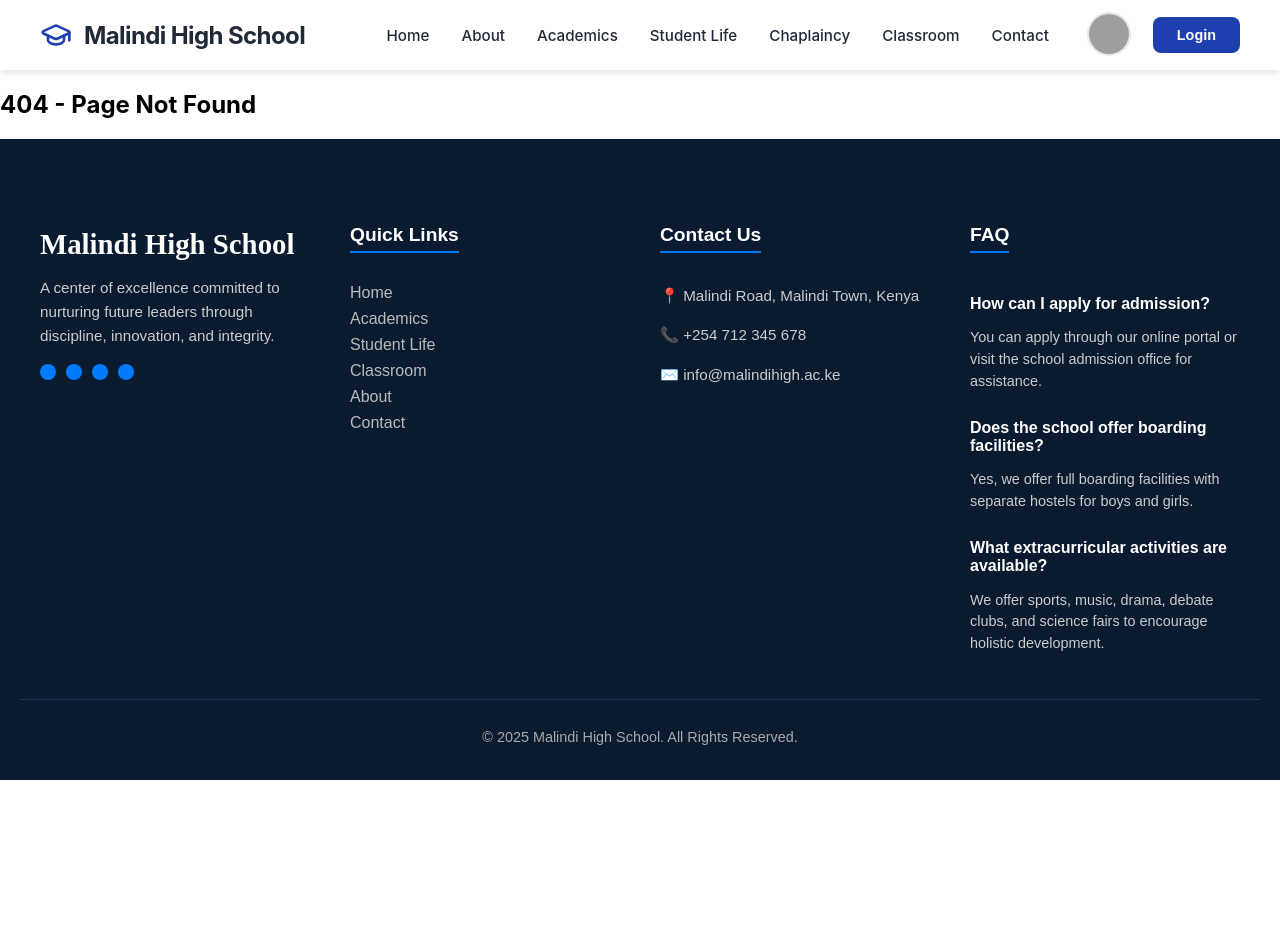
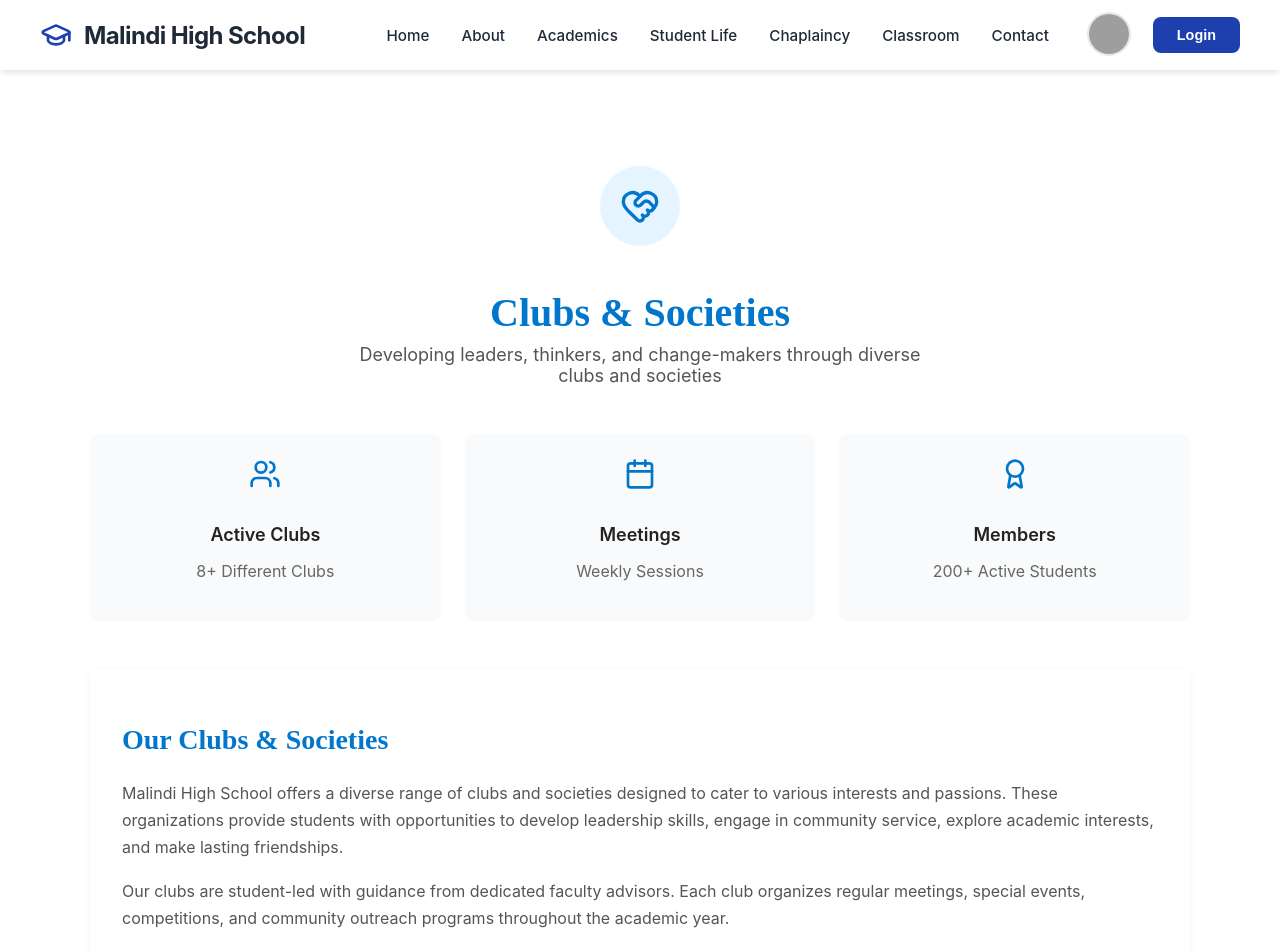
Before and after one commit to samuel456davious/Malindi-high, a React (Create React App) app: page /activities/clubs in a window 1280 px wide. Shown: the top 952 px of the page. Before the commit the page ends 800 px from the top, so only its background shows below. Built offline with nearby package versions, Linux system fonts and the light colour scheme; grey boxes are pictures that could not be loaded.

Commit message:
yhiukyghgh

```diff
--- a/src/App.js
+++ b/src/App.js
@@ -28,6 +28,7 @@ import Football from "./coponents/Activities/Football";
 import Basketball from "./coponents/Activities/Basketball";
 import Rugby from "./coponents/Activities/Rugby";
 import Hockey from "./coponents/Activities/Hockey";
+import Clubs from "./coponents/Activities/Clubs";
 // import StudentLogin from "./coponents/Student/StudentLogin";
 const App = () => {
   return (
@@ -37,6 +38,7 @@ const App = () => {
         <Routes>
           <Route path="/" element={<Home/>} />
           <Route path="/activities/football" element={<Football/>} />
+          <Route path="/activities/clubs" element={<Clubs/>} />
           <Route path="/activities/hockey" element={<Hockey/>} />
           <Route path="/activities/rugby" element={<Rugby/>} />
           <Route path="/activities/basketball" element={<Basketball/>} />
--- /dev/null
+++ b/src/coponents/Activities/Clubs.css
@@ -0,0 +1,180 @@
+.clubs-page {
+  min-height: 100vh;
+  font-family: 'Inter', sans-serif;
+  background: #fff;
+  color: #222;
+}
+
+.clubs-main {
+  padding: 6rem 1rem 4rem;
+}
+
+.clubs-container {
+  max-width: 1100px;
+  margin: 0 auto;
+}
+
+/* Header */
+.clubs-header {
+  text-align: center;
+  margin-bottom: 3rem;
+  animation: fadeIn 1s ease;
+}
+
+.clubs-icon {
+  display: inline-flex;
+  align-items: center;
+  justify-content: center;
+  width: 5rem;
+  height: 5rem;
+  background: rgba(0, 150, 255, 0.1);
+  border-radius: 50%;
+  margin-bottom: 1rem;
+}
+
+.clubs-icon-svg {
+  width: 2.5rem;
+  height: 2.5rem;
+  color: #0077cc;
+}
+
+.clubs-title {
+  font-family: 'Merriweather', serif;
+  font-size: 2.5rem;
+  font-weight: bold;
+  color: #0077cc;
+  margin-bottom: 0.5rem;
+}
+
+.clubs-subtitle {
+  font-size: 1.125rem;
+  color: #555;
+  max-width: 600px;
+  margin: 0 auto;
+}
+
+/* Overview Cards */
+.clubs-grid {
+  display: grid;
+  gap: 1.5rem;
+  margin-bottom: 3rem;
+}
+
+@media (min-width: 768px) {
+  .clubs-grid {
+    grid-template-columns: repeat(3, 1fr);
+  }
+}
+
+.clubs-card {
+  background: #f9fafb;
+  border-radius: 0.5rem;
+  padding: 1.5rem;
+  text-align: center;
+  transition: transform 0.2s ease;
+}
+
+.clubs-card:hover {
+  transform: translateY(-5px);
+}
+
+.clubs-card-icon {
+  width: 2rem;
+  height: 2rem;
+  color: #0077cc;
+  margin: 0 auto 0.75rem;
+}
+
+.clubs-card-title {
+  font-weight: 600;
+  font-size: 1.125rem;
+  margin-bottom: 0.5rem;
+}
+
+.clubs-card-text {
+  color: #666;
+}
+
+/* Sections */
+.clubs-section {
+  background: #fff;
+  border-radius: 0.5rem;
+  padding: 2rem;
+  margin-bottom: 3rem;
+  box-shadow: 0 2px 8px rgba(0, 0, 0, 0.05);
+}
+
+.clubs-section-title {
+  font-family: 'Merriweather', serif;
+  font-size: 1.75rem;
+  font-weight: bold;
+  color: #0077cc;
+  margin-bottom: 1.5rem;
+}
+
+.clubs-section p {
+  color: #555;
+  line-height: 1.7;
+  margin-bottom: 1rem;
+}
+
+/* Club List */
+.clubs-list {
+  display: flex;
+  flex-direction: column;
+  gap: 1rem;
+}
+
+.clubs-list-item {
+  display: flex;
+  align-items: flex-start;
+  gap: 1rem;
+  background: rgba(0, 119, 204, 0.08);
+  border-radius: 0.5rem;
+  padding: 1rem;
+}
+
+.clubs-list-name {
+  width: 10rem;
+  font-weight: 600;
+  color: #0077cc;
+}
+
+.clubs-list-desc {
+  font-weight: 600;
+}
+
+.clubs-list-time,
+.clubs-list-patron {
+  color: #666;
+  font-size: 0.9rem;
+  margin-top: 0.3rem;
+}
+
+/* Join Section */
+.clubs-join {
+  background: linear-gradient(to bottom right, rgba(0,119,204,0.1), rgba(0,255,255,0.15));
+  border-radius: 0.5rem;
+  padding: 2rem;
+  text-align: center;
+}
+
+.clubs-join-text {
+  color: #555;
+  margin-bottom: 1rem;
+  max-width: 600px;
+  margin-left: auto;
+  margin-right: auto;
+}
+
+.clubs-contact p {
+  font-size: 0.95rem;
+  margin: 0.3rem 0;
+  color: #333;
+}
+
+/* Animation */
+@keyframes fadeIn {
+  from { opacity: 0; transform: translateY(10px); }
+  to { opacity: 1; transform: translateY(0); }
+}
--- /dev/null
+++ b/src/coponents/Activities/Clubs.jsx
@@ -0,0 +1,149 @@
+import React from "react";
+// import Navigation from "@/components/Navigation";
+// import Footer from "@/components/Footer";
+import { HeartHandshake, Calendar, Users, Award } from "lucide-react";
+import "./Clubs.css";
+
+const Clubs = () => {
+  return (
+    <div className="clubs-page">
+      {/* <Navigation /> */}
+
+      <main className="clubs-main">
+        <div className="clubs-container">
+          {/* Hero Section */}
+          <div className="clubs-header">
+            <div className="clubs-icon">
+              <HeartHandshake className="clubs-icon-svg" />
+            </div>
+            <h1 className="clubs-title">Clubs & Societies</h1>
+            <p className="clubs-subtitle">
+              Developing leaders, thinkers, and change-makers through diverse clubs and societies
+            </p>
+          </div>
+
+          {/* Overview Section */}
+          <div className="clubs-grid">
+            <div className="clubs-card">
+              <Users className="clubs-card-icon" />
+              <h3 className="clubs-card-title">Active Clubs</h3>
+              <p className="clubs-card-text">8+ Different Clubs</p>
+            </div>
+
+            <div className="clubs-card">
+              <Calendar className="clubs-card-icon" />
+              <h3 className="clubs-card-title">Meetings</h3>
+              <p className="clubs-card-text">Weekly Sessions</p>
+            </div>
+
+            <div className="clubs-card">
+              <Award className="clubs-card-icon" />
+              <h3 className="clubs-card-title">Members</h3>
+              <p className="clubs-card-text">200+ Active Students</p>
+            </div>
+          </div>
+
+          {/* About Section */}
+          <div className="clubs-section">
+            <h2 className="clubs-section-title">Our Clubs & Societies</h2>
+            <p>
+              Malindi High School offers a diverse range of clubs and societies designed to cater to
+              various interests and passions. These organizations provide students with opportunities
+              to develop leadership skills, engage in community service, explore academic interests,
+              and make lasting friendships.
+            </p>
+            <p>
+              Our clubs are student-led with guidance from dedicated faculty advisors. Each club
+              organizes regular meetings, special events, competitions, and community outreach
+              programs throughout the academic year.
+            </p>
+          </div>
+
+          {/* Available Clubs */}
+          <div className="clubs-section">
+            <h2 className="clubs-section-title">Available Clubs</h2>
+            <div className="clubs-list">
+              {[
+                {
+                  name: "Debate Club",
+                  desc: "Sharpen your argumentative and public speaking skills",
+                  time: "Wednesday, 3:30 PM - 5:30 PM | Debate Hall",
+                  patron: "Mr. Peter Ochieng",
+                },
+                {
+                  name: "Science Club",
+                  desc: "Explore scientific concepts through experiments and projects",
+                  time: "Thursday, 3:30 PM - 5:30 PM | Science Lab",
+                  patron: "Dr. Jane Mutua",
+                },
+                {
+                  name: "Environmental Club",
+                  desc: "Promote environmental conservation and sustainability",
+                  time: "Friday, 3:00 PM - 5:00 PM | School Grounds",
+                  patron: "Ms. Lucy Kamau",
+                },
+                {
+                  name: "Red Cross Society",
+                  desc: "First aid training and community health initiatives",
+                  time: "Tuesday, 3:30 PM - 5:00 PM | Health Center",
+                  patron: "Nurse Mary Njeri",
+                },
+                {
+                  name: "Computer Club",
+                  desc: "Programming, coding, and technology innovation",
+                  time: "Monday & Thursday, 4:00 PM - 6:00 PM | ICT Lab",
+                  patron: "Mr. Timothy Kipchoge",
+                },
+                {
+                  name: "Young Farmers Club",
+                  desc: "Agriculture, farming techniques, and agribusiness",
+                  time: "Wednesday, 3:00 PM - 5:30 PM | School Farm",
+                  patron: "Mr. Joseph Maina",
+                },
+                {
+                  name: "Journalism Club",
+                  desc: "School newspaper, reporting, and media production",
+                  time: "Tuesday, 3:30 PM - 5:30 PM | Media Room",
+                  patron: "Mrs. Anne Wambui",
+                },
+                {
+                  name: "Mathematics Club",
+                  desc: "Problem-solving, puzzles, and math competitions",
+                  time: "Friday, 3:30 PM - 5:00 PM | Math Lab",
+                  patron: "Mr. Robert Kibet",
+                },
+              ].map((club, index) => (
+                <div className="clubs-list-item" key={index}>
+                  <div className="clubs-list-name">{club.name}</div>
+                  <div className="clubs-list-info">
+                    <p className="clubs-list-desc">{club.desc}</p>
+                    <p className="clubs-list-time">{club.time}</p>
+                    <p className="clubs-list-patron">Patron: {club.patron}</p>
+                  </div>
+                </div>
+              ))}
+            </div>
+          </div>
+
+          {/* Get Involved Section */}
+          <div className="clubs-join">
+            <h2 className="clubs-section-title">Get Involved</h2>
+            <p className="clubs-join-text">
+              Every student is encouraged to join at least one club. It's a great way to pursue your
+              interests, develop new skills, and connect with like-minded peers.
+            </p>
+            <div className="clubs-contact">
+              <p><strong>Clubs Coordinator:</strong> Mr. Samuel Otieno</p>
+              <p><strong>Email:</strong> clubs@malindihigh.ac.ke</p>
+              <p><strong>Office:</strong> Administration Block, Room 20</p>
+            </div>
+          </div>
+        </div>
+      </main>
+
+      {/* <Footer /> */}
+    </div>
+  );
+};
+
+export default Clubs;
```
